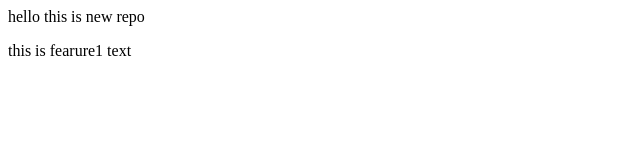
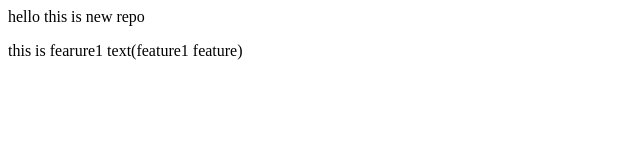
Before and after one commit to Ganeshgore14/localrepo, a plain HTML site: page index.html in a window 1280 px wide. Shown: the whole page, without its empty margins (0-640 px from the left). Drawn offline with Linux system fonts and the light colour scheme.

Commit message:
feature added in feature1 branch

```diff
--- a/index.html
+++ b/index.html
@@ -1,2 +1,2 @@
 <p> hello this is new repo</p>
-<p> this is fearure1 text</p>
+<p> this is fearure1 text(feature1 feature)</p>
```
